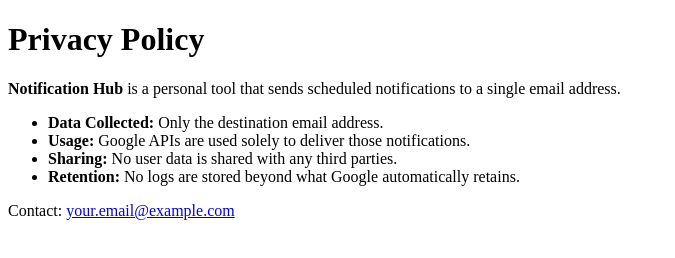
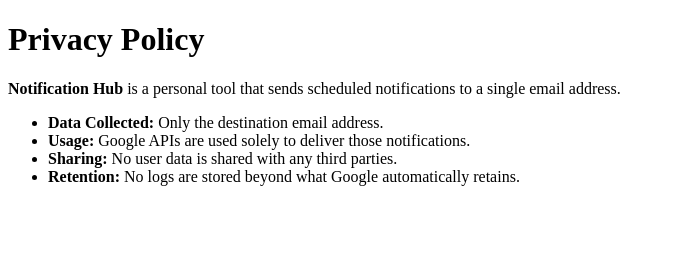
Before and after one commit to leochen1216/notification-hub, a plain HTML site: page privacy-policy.html in a window 1280 px wide. Shown: the whole page, without its empty margins (0-675 px from the left). Drawn offline with Linux system fonts and the light colour scheme.

Commit message:
Update privacy-policy.html

```diff
--- a/privacy-policy.html
+++ b/privacy-policy.html
@@ -13,6 +13,5 @@
     <li><strong>Sharing:</strong> No user data is shared with any third parties.</li>
     <li><strong>Retention:</strong> No logs are stored beyond what Google automatically retains.</li>
   </ul>
-  <p>Contact: <a href="mailto:your.email@example.com">your.email@example.com</a></p>
 </body>
 </html>
```
